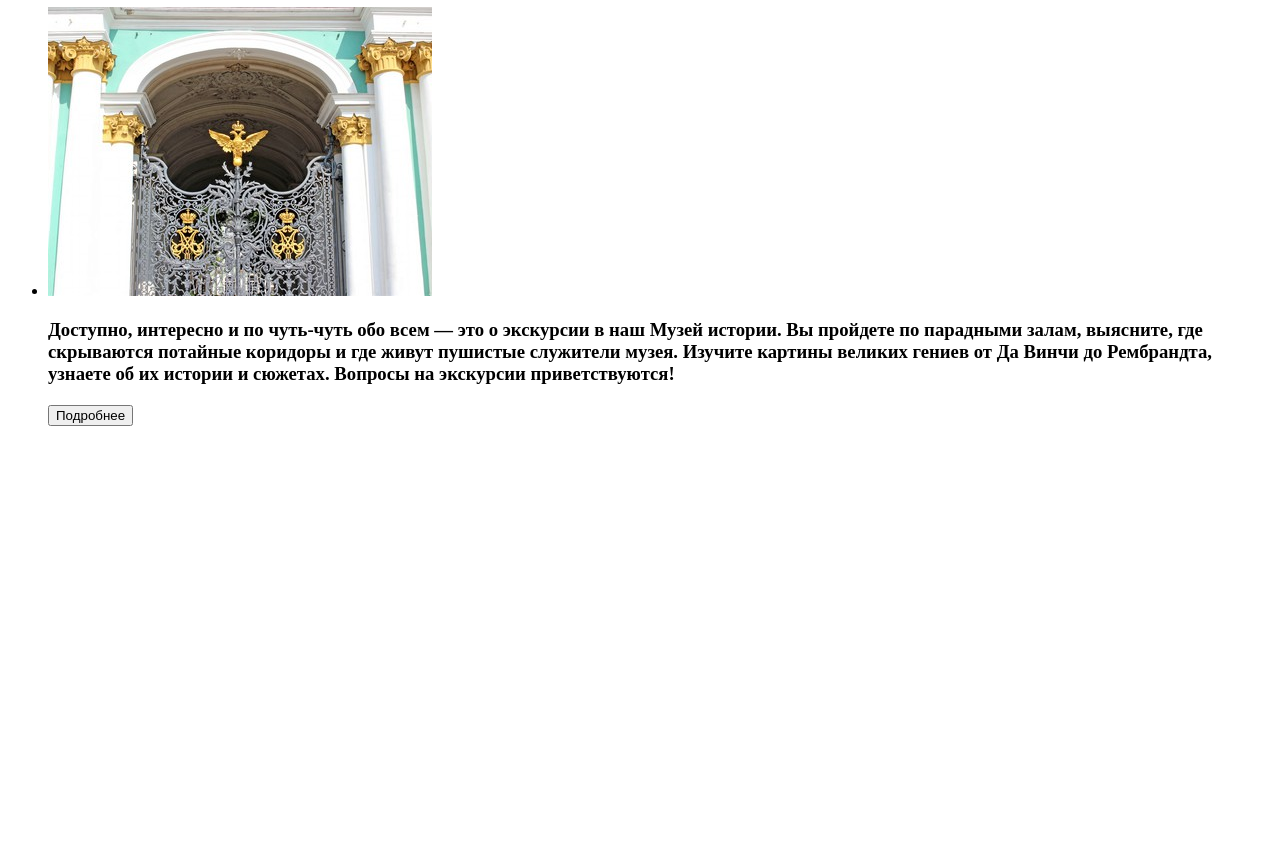
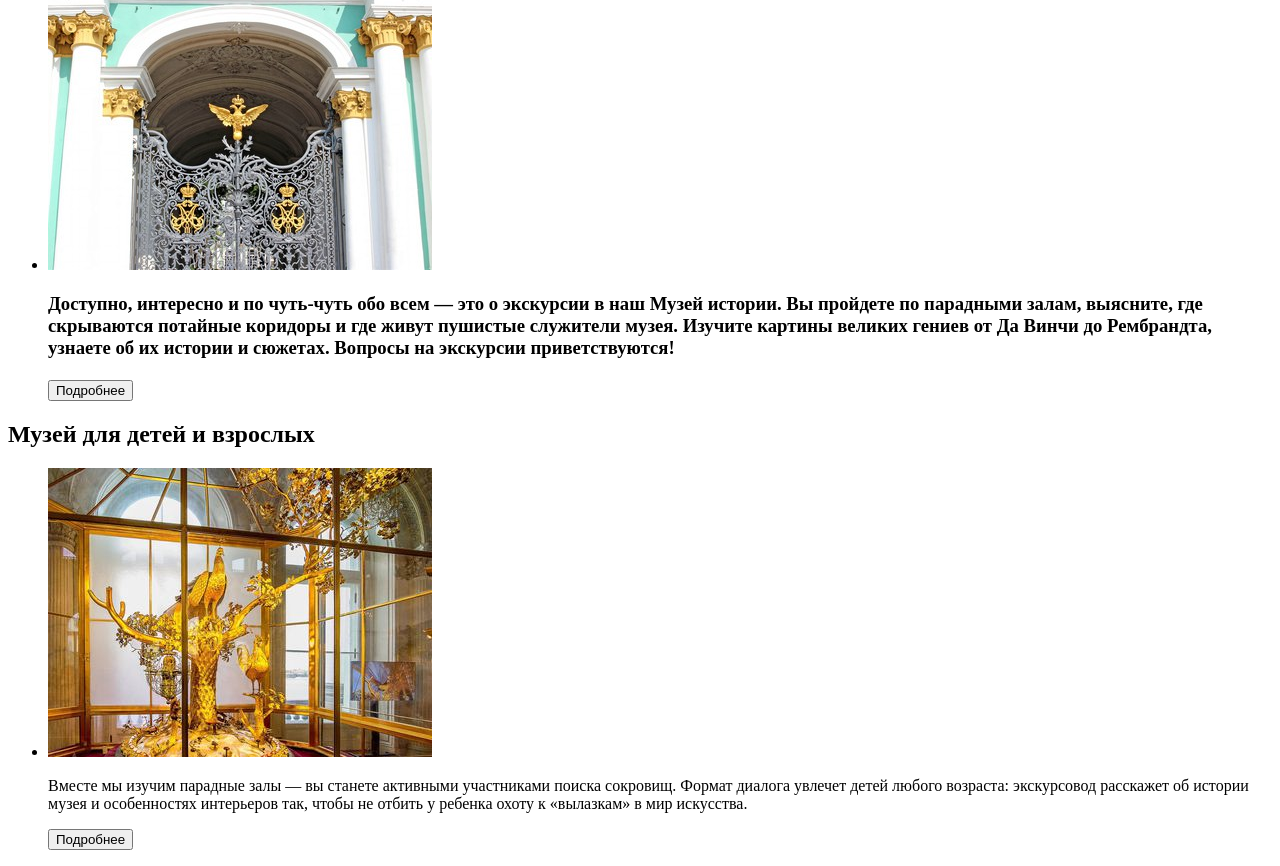
Before and after one commit to Jamilya-bot/Jamilya, a plain HTML site: page index.html in a window 1280 px wide. Shown: the part 1884-2750 px from the top of the page. Before the commit the page ends 2329 px from the top, so only its background shows below. Drawn offline with Linux system fonts and the light colour scheme.

Commit message:
Add files via upload

```diff
--- a/index.html
+++ b/index.html
@@ -41,7 +41,7 @@
         <h2>Экскурсии в Музей истории</h2>
         <ul>
             <li>
-                <img src="images/035ep8bc0gsj9ym4od13ryurd5ig83ux.jpg" alt="">
+                <img src="images/035ep8bc0gsj9ym4od13ryurd5ig83ux.jpg" alt=""
                 <h3>
                     Экскурсия в мир искусства
                 </h3>
@@ -57,14 +57,30 @@
                 <li>
                     <img src="images/0171a028-bbde-11ec-a6d4-4abe5fb8e1f3.384x289.jpeg" alt="">
                     <h3>
-                        <p>Доступно, интересно и по чуть-чуть обо всем — это о экскурсии в наш Музей истории. Вы пройдете по
+                        <p>Доступно, интересно и по чуть-чуть обо всем — это о экскурсии в наш Музей истории. Вы
+                            пройдете по
                             парадными залам, выясните, где скрываются
                             потайные коридоры и где живут пушистые служители музея. Изучите картины великих гениев от Да
-                            Винчи до Рембрандта, узнаете об их истории и сюжетах. Вопросы на экскурсии приветствуются!</p>
-                         <button>Подробнее</button>
+                            Винчи до Рембрандта, узнаете об их истории и сюжетах. Вопросы на экскурсии приветствуются!
+                        </p>
+                        <button>Подробнее</button>
 
                 </li>
 
+            </ul>
+        </section>
+        <section>
+            <h2>Музей для детей и взрослых</h2>
+            <ul>
+                <li>
+                    <img src="images/58da6da2-d0ba-11e9-b012-025c4c6e7a28.384x289.jpg" alt="" <h3>
+                    <p>Вместе мы изучим парадные залы — вы станете активными участниками поиска сокровищ. Формат диалога
+                        увлечет детей любого возраста: экскурсовод расскажет об истории музея и особенностях интерьеров так,
+                        чтобы не отбить у ребенка охоту к «вылазкам» в мир искусства.
+                    </p>
+                    <button>Подробнее</button>
+                    </h3>
+                </li>
             </ul>
         </section>
 </main>
```
Also changed, not shown: images/58da6da2-d0ba-11e9-b012-025c4c6e7a28.384x289.jpg (added), images/8335a958-370d-11eb-8efc-126e88d7bf7a.384x289.jpg (added).
